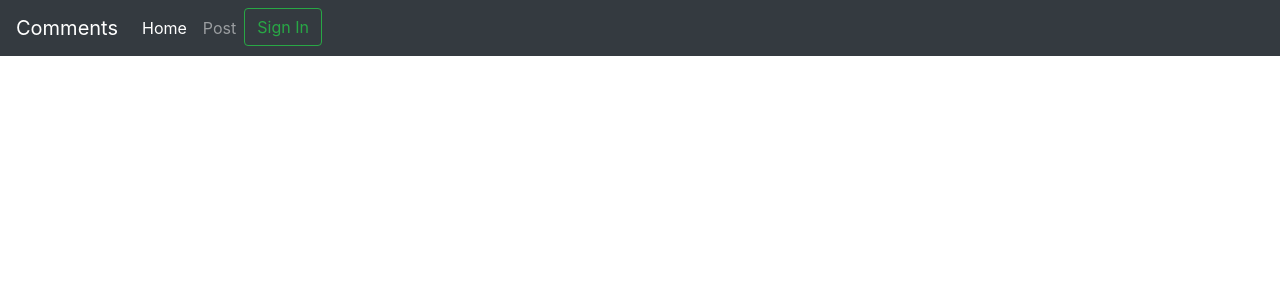
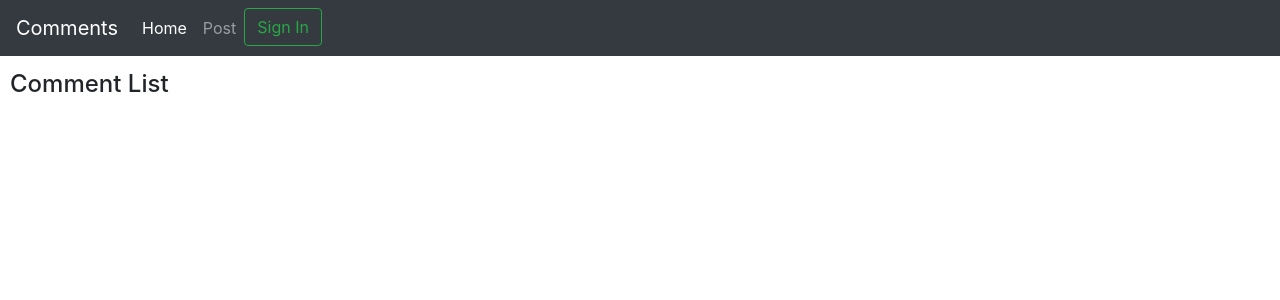
Before and after one commit to sleeplesseditor/ReactJestCommentForm, a React (Create React App) app: page / in a window 1280 px wide. Shown: the top 300 px of the page. Built offline with nearby package versions, Linux system fonts and the light colour scheme.

Commit message:
RequireAuth implementation

```diff
--- a/src/components/CommentBox.js
+++ b/src/components/CommentBox.js
@@ -2,6 +2,7 @@ import React, { Component } from 'react';
 import { Button } from 'react-bootstrap';
 import { connect } from 'react-redux';
 import * as actions from 'actions';
+import requireAuth from 'components/requireAuth';
 
 class CommentBox extends Component {
     state = { comment: '' };
@@ -31,4 +32,4 @@ class CommentBox extends Component {
     }
 }
 
-export default connect(null, actions)(CommentBox);
+export default connect(null, actions)(requireAuth(CommentBox));
--- a/src/components/CommentList.js
+++ b/src/components/CommentList.js
@@ -10,7 +10,7 @@ class CommentList extends Component {
 
     render() {
         return (
-            <div>
+            <div className="comment-section">
                 <h4>Comment List</h4>
                 <ul>{this.renderComments()}</ul>
             </div>
--- a/src/components/requireAuth.js
+++ b/src/components/requireAuth.js
@@ -19,7 +19,7 @@ export default ChildComponent => {
         }
 
         render() {
-            return <ChildComponent />;
+            return <ChildComponent {...this.props} />;
         }
     }
 
```
